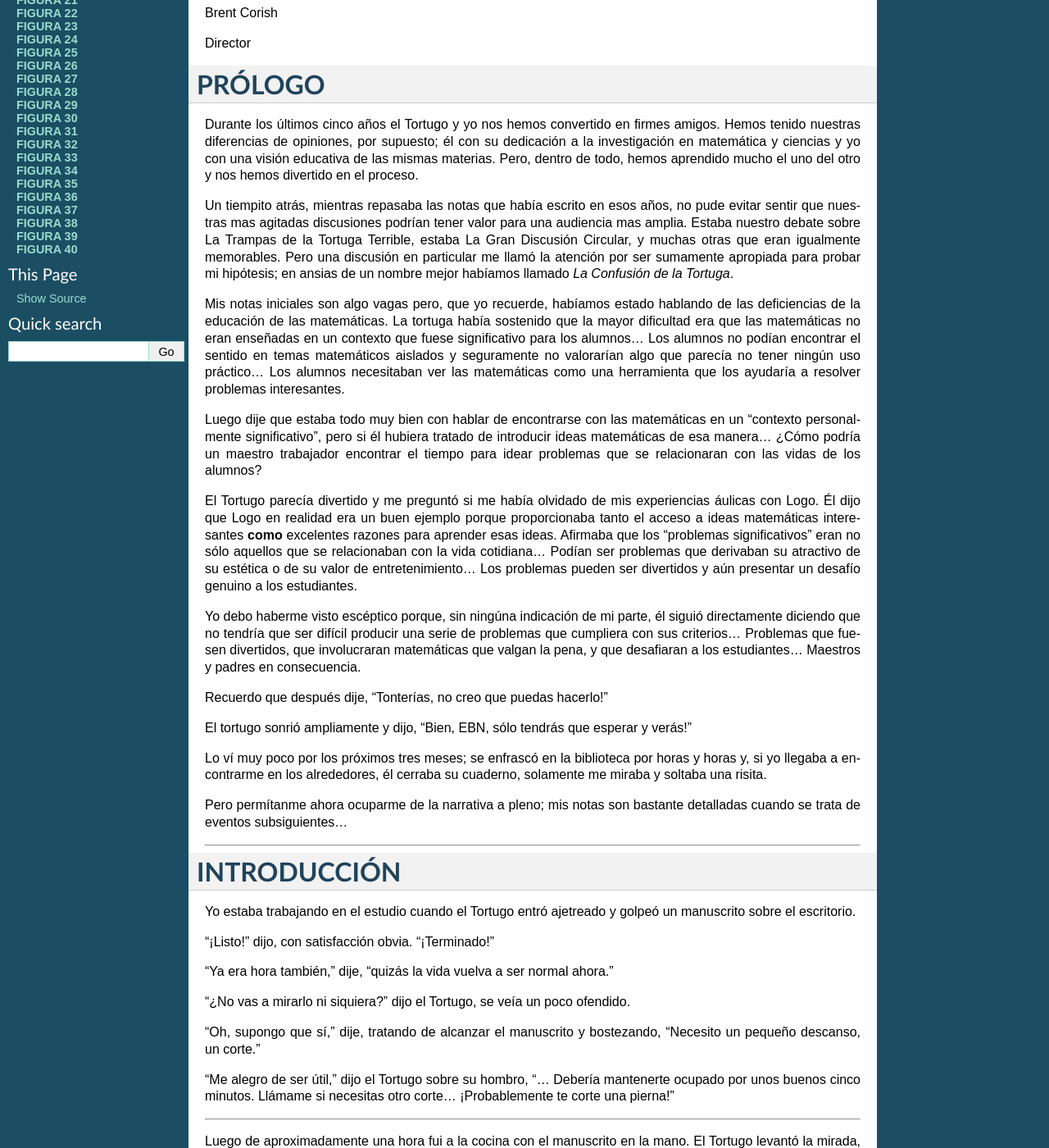
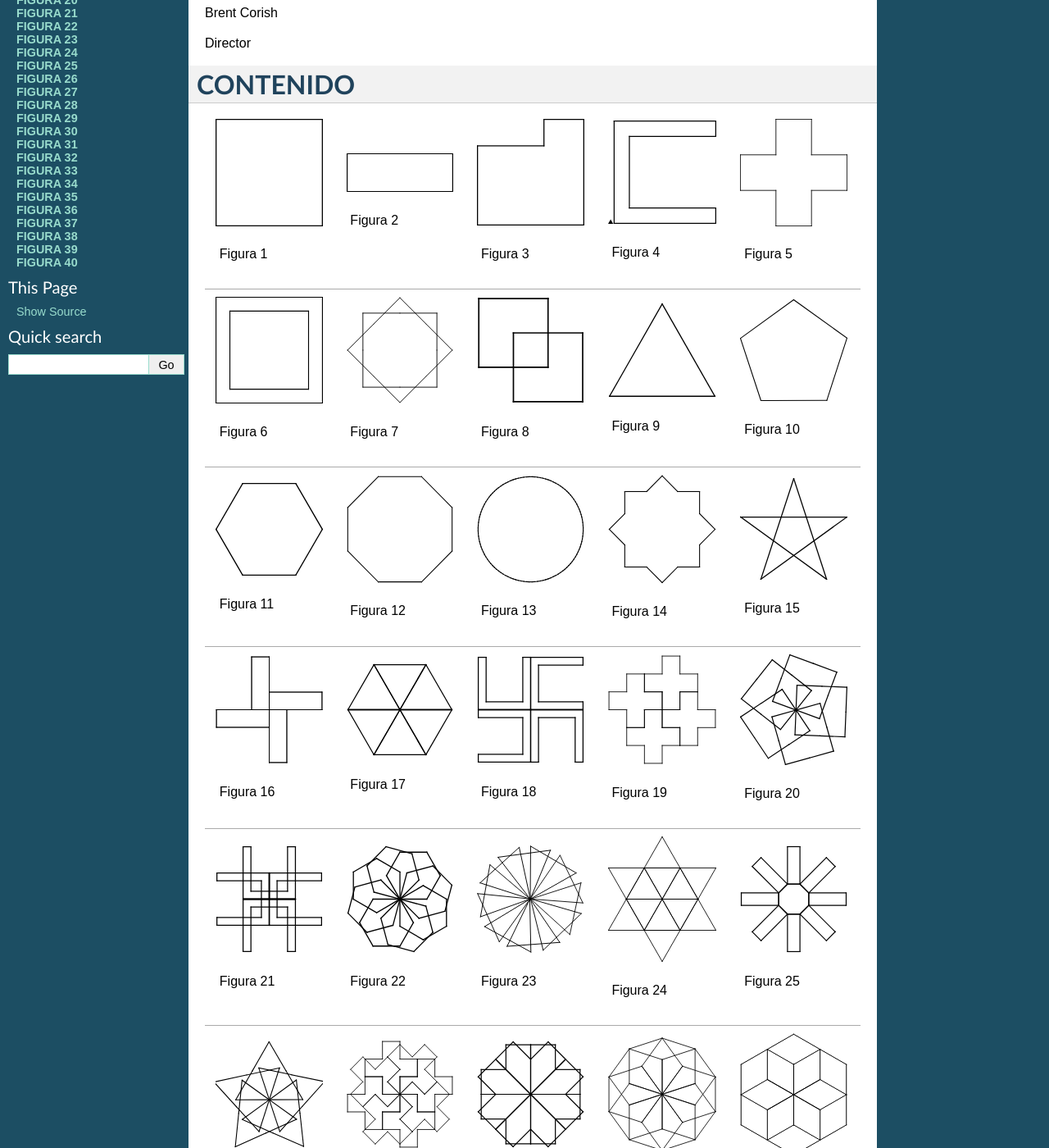
Before and after one commit to humitos/turtle-confusion-es, a Sphinx documentation site: the page built from docs/index.rst, in a window 1280 px wide and 1400 px high, scrolled down 482 px. Shown: the whole window at 82% size. Built offline with Sphinx 7.4.7, drawn with Linux system fonts in a browser that asks for light colours; some of the changed text lies outside the part shown.

Commit message:
Contents page done
Listed all the puzzles in the contents page

```diff
--- /dev/null
+++ b/docs/contents.rst
@@ -0,0 +1,127 @@
+**CONTENIDO**
+=============
+
+.. list-table::
+
+   * - .. figure:: _static/images/confusion-1.svg
+          :target: `FIGURA 1`_
+
+          Figura 1
+     - .. figure:: _static/images/confusion-2.svg
+
+          Figura 2
+     - .. figure:: _static/images/confusion-3.svg
+
+          Figura 3
+     - .. figure:: _static/images/confusion-4.svg
+
+          Figura 4
+     - .. figure:: _static/images/confusion-5.svg
+
+          Figura 5
+   * - .. figure:: _static/images/confusion-6.svg
+
+          Figura 6
+     - .. figure:: _static/images/confusion-7.svg
+
+          Figura 7
+     - .. figure:: _static/images/confusion-8.svg
+
+          Figura 8
+     - .. figure:: _static/images/confusion-9.svg
+
+          Figura 9
+     - .. figure:: _static/images/confusion-10.svg
+
+          Figura 10
+   * - .. figure:: _static/images/confusion-11.svg
+
+          Figura 11
+     - .. figure:: _static/images/confusion-12.svg
+
+          Figura 12
+     - .. figure:: _static/images/confusion-13.svg
+
+          Figura 13
+     - .. figure:: _static/images/confusion-14.svg
+
+          Figura 14
+     - .. figure:: _static/images/confusion-15.svg
+
+          Figura 15
+
+   * - .. figure:: _static/images/confusion-16.svg
+
+          Figura 16
+     - .. figure:: _static/images/confusion-17.svg
+
+          Figura 17
+     - .. figure:: _static/images/confusion-18.svg
+
+          Figura 18
+     - .. figure:: _static/images/confusion-19.svg
+
+          Figura 19
+     - .. figure:: _static/images/confusion-20.svg
+
+          Figura 20
+   * - .. figure:: _static/images/confusion-21.svg
+
+          Figura 21
+     - .. figure:: _static/images/confusion-22.svg
+
+          Figura 22
+     - .. figure:: _static/images/confusion-23.svg
+
+          Figura 23
+     - .. figure:: _static/images/confusion-24.svg
+
+          Figura 24
+     - .. figure:: _static/images/confusion-25.svg
+
+          Figura 25
+   * - .. figure:: _static/images/confusion-26.svg
+
+          Figura 26
+     - .. figure:: _static/images/confusion-27.svg
+
+          Figura 27
+     - .. figure:: _static/images/confusion-28.svg
+
+          Figura 28
+     - .. figure:: _static/images/confusion-29.svg
+
+          Figura 29
+     - .. figure:: _static/images/confusion-30.svg
+
+          Figura 30
+   * - .. figure:: _static/images/confusion-31.svg
+
+          Figura 31
+     - .. figure:: _static/images/confusion-32.svg
+
+          Figura 32
+     - .. figure:: _static/images/confusion-33.svg
+
+          Figura 33
+     - .. figure:: _static/images/confusion-34.svg
+
+          Figura 34
+     - .. figure:: _static/images/confusion-35.svg
+
+          Figura 35
+   * - .. figure:: _static/images/confusion-36.svg
+
+          Figura 36
+     - .. figure:: _static/images/confusion-37.svg
+
+          Figura 37
+     - .. figure:: _static/images/confusion-38.svg
+
+          Figura 38
+     - .. figure:: _static/images/confusion-39.svg
+
+          Figura 39
+     - .. figure:: _static/images/confusion-40.svg
+
+          Figura 40
--- a/docs/index.rst
+++ b/docs/index.rst
@@ -16,6 +16,7 @@ Turtle Confusion - Versión en Español
 .. _Manuel Kaufmann: humitos@gmail.com
 
 .. include:: foreword.rst
+.. include:: contents.rst
 .. include:: prologue.rst
 .. include:: introduction.rst
 
```
Also changed, not shown: 1 other file.
